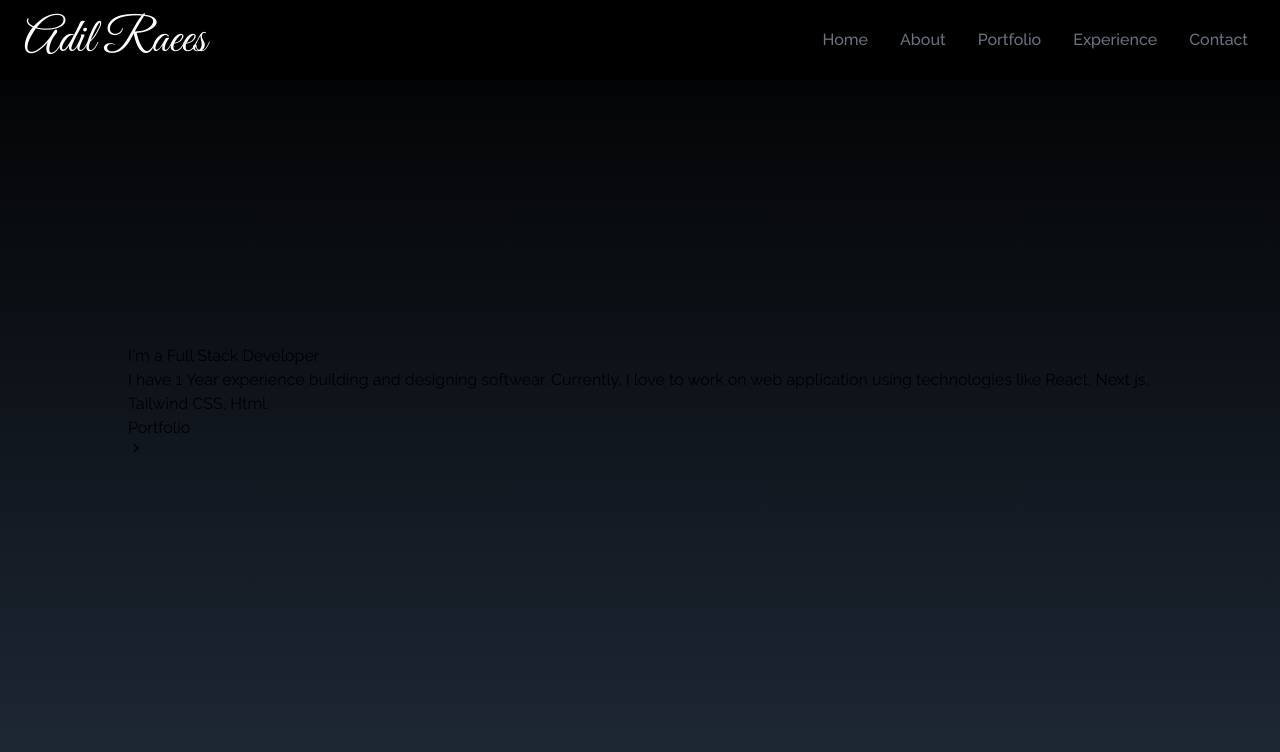
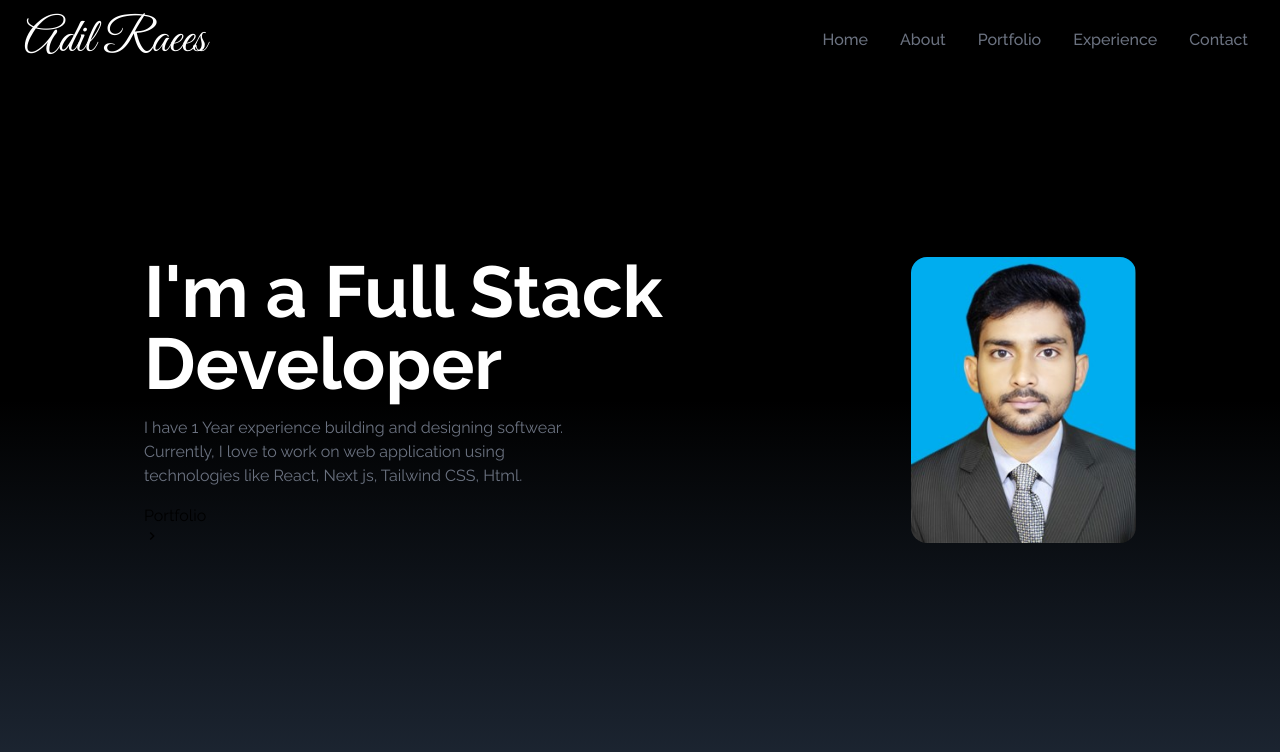
Before and after one commit to adilraees786/My-Portfolio-, a React (Vite) app: page / in a window 1280 px wide. Shown: the top 752 px of the page. Built offline with nearby package versions, Linux system fonts and the light colour scheme.

Commit message:
bg home set

```diff
--- a/src/components/Home.jsx
+++ b/src/components/Home.jsx
@@ -4,28 +4,32 @@
 
 const Home = () => {
   return (
-    <div name="home" className=' h-screen  w-full bg-gradient-to-b from-black to-gray-800 '>
+    <div name="home" className=' h-screen  w-full bg-gradient-to-b from-black via-black to-gray-800 '>
       <div className=' max-w-screen-lg mx-auto flex flex-col
-      items-center justify-center h-full'>
-        <div>
-          <h2>
+      items-center justify-center h-full px-4 md:flex-row'>
+        <div className=' flex flex-col justify-center h-full'>
+          <h2 className=' text-4xl sm:text-7xl font-bold text-white'>
             I'm a Full Stack Developer
           </h2>
-          <p> I have 1 Year experience building and
+          <p className='  text-gray-500 py-4 max-w-md'> I have 1 Year experience building and
             designing softwear.
             Currently, I love to work on web application
             using technologies like
             React, Next js, Tailwind CSS, Html. </p>
 
-            <div>
-              <button>Portfolio
-                <span>
-                <MdOutlineKeyboardArrowRight/>
-                </span>
-              </button>
-            </div>
+          <div>
+            <button className=' '>
+              Portfolio
+              <span>
+                <MdOutlineKeyboardArrowRight />
+              </span>
+            </button>
+          </div>
         </div>
 
+        <div>
+          <img src={myimage} alt=" my profile" className=' rounded-2xl mx-auto w-2/3 md:w-full' />
+        </div>
       </div>
     </div>
   )
```
Also changed, not shown: src/assets/assets/myimage.jpg.
